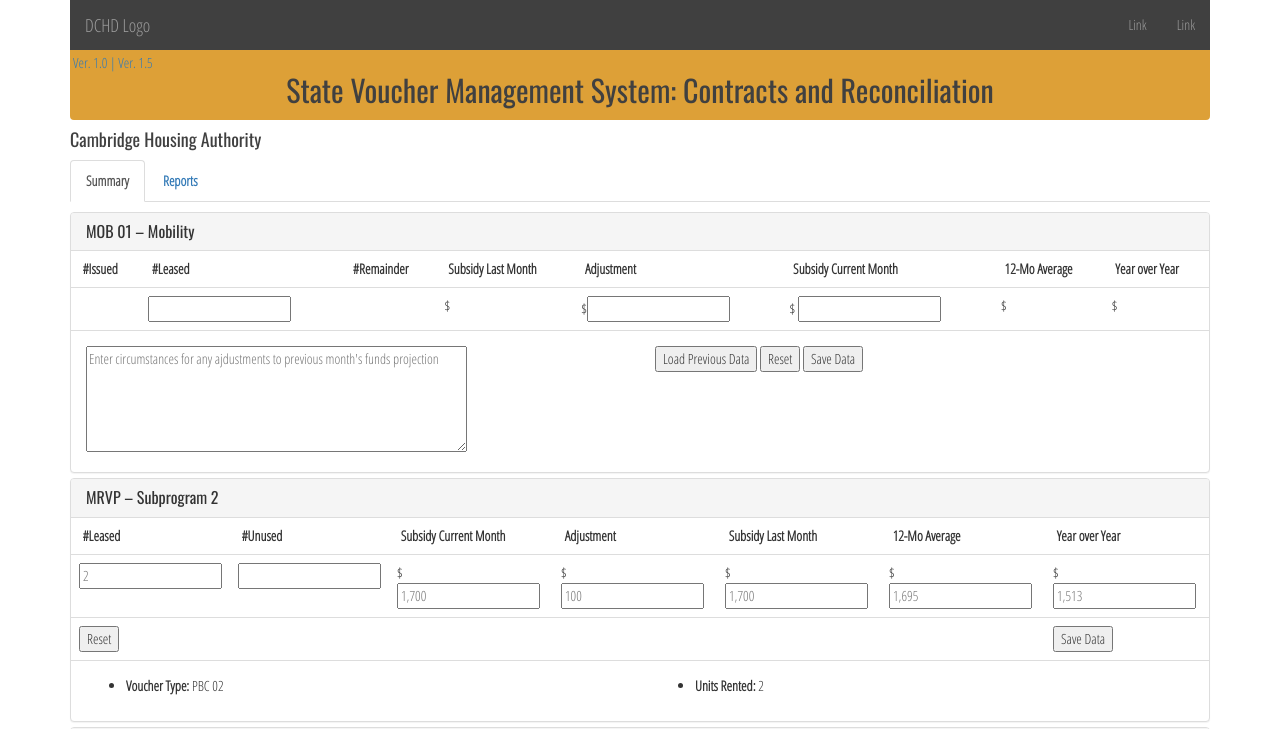
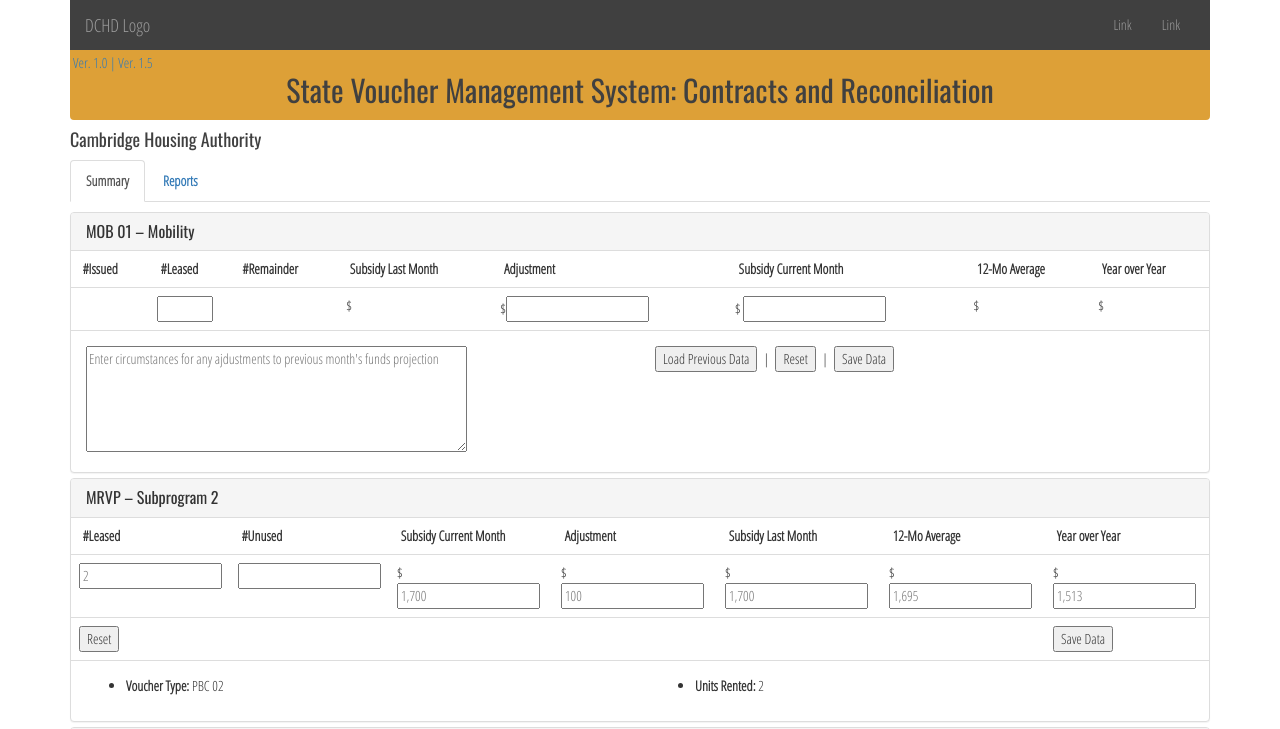
Before and after one commit to mjrouser/voucher-portal, a plain HTML site: page index.html in a window 1280 px wide. Both pictures are taken after a click on the link "open all". Shown: the top 729 px of the page. Drawn offline with nearby package versions, Linux system fonts and the light colour scheme.

Commit message:
form resizing

```diff
--- a/index.html
+++ b/index.html
@@ -7,9 +7,8 @@
         <link href='http://fonts.googleapis.com/css?family=Oswald' rel='stylesheet' type='text/css'>
    </head>
    <body>
-     <nav class="navbar navbar-inverse">
-       <div class="container">
-
+     <div class="container">
+       <nav class="navbar navbar-inverse">
           <div class="navbar-header">
             <button type="button" class="navbar-toggle collapsed" data-toggle="collapse" data-target="#nav-collapse">
               <span class="sr-only">Toggle navigation</span>
@@ -26,8 +25,8 @@
             <li><a href="#">Link</a></li>
           </ul>
          </div><!-- /.navbar-collapse -->
-       </div><!-- /.container-fluid -->
-     </nav>
+       </nav>
+     </div><!-- /.container -->
 
      <div class="container">
 
@@ -80,8 +79,8 @@
                   <td>
                           <div id="issued" ></div>
                   </td>
-                  <td>
-                          <input type="text" name="" value="" id="leased" ></div>
+                  <td class="leased-column">
+                          <input type="text" name="" value="" id="leased"  class="leased"></div>
                   </td>
                   <td>
                           <div id="remainder"></div>
@@ -120,9 +119,9 @@
                 	</div>
                   <div class="col-md-6">
                     <input type="button" name="" value="Load Previous Data" id="load">
-
+                      &nbsp;|&nbsp;
                      <input type="button" name="" value="Reset" id="clear">
-
+                      &nbsp;|&nbsp;
                      <input type="button" name="" value="Save Data" id="submit">
                   </div>
                 </div>
@@ -150,7 +149,7 @@
                   <th>&nbsp;Year over Year</th>
                 </tr>
                 <tr>
-                  <td>
+                  <td >
                           <input type="text" name="" value="" placeholder="2" id="leasedTwo">
                   </td>
                   <td>
--- a/style.css
+++ b/style.css
@@ -65,3 +65,7 @@
 textarea {
 	height: auto;
 }
+.leased,
+.leased-column{
+	max-width: 4em;
+}
```
